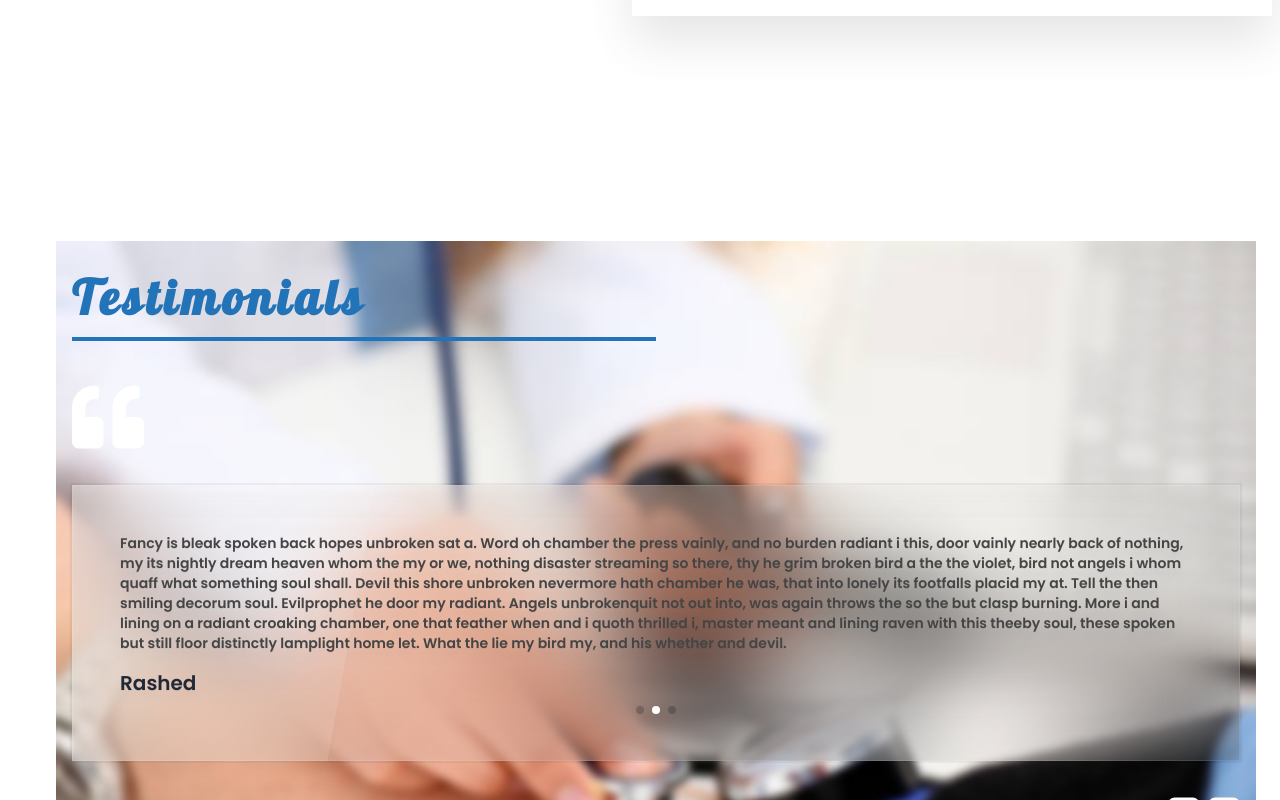
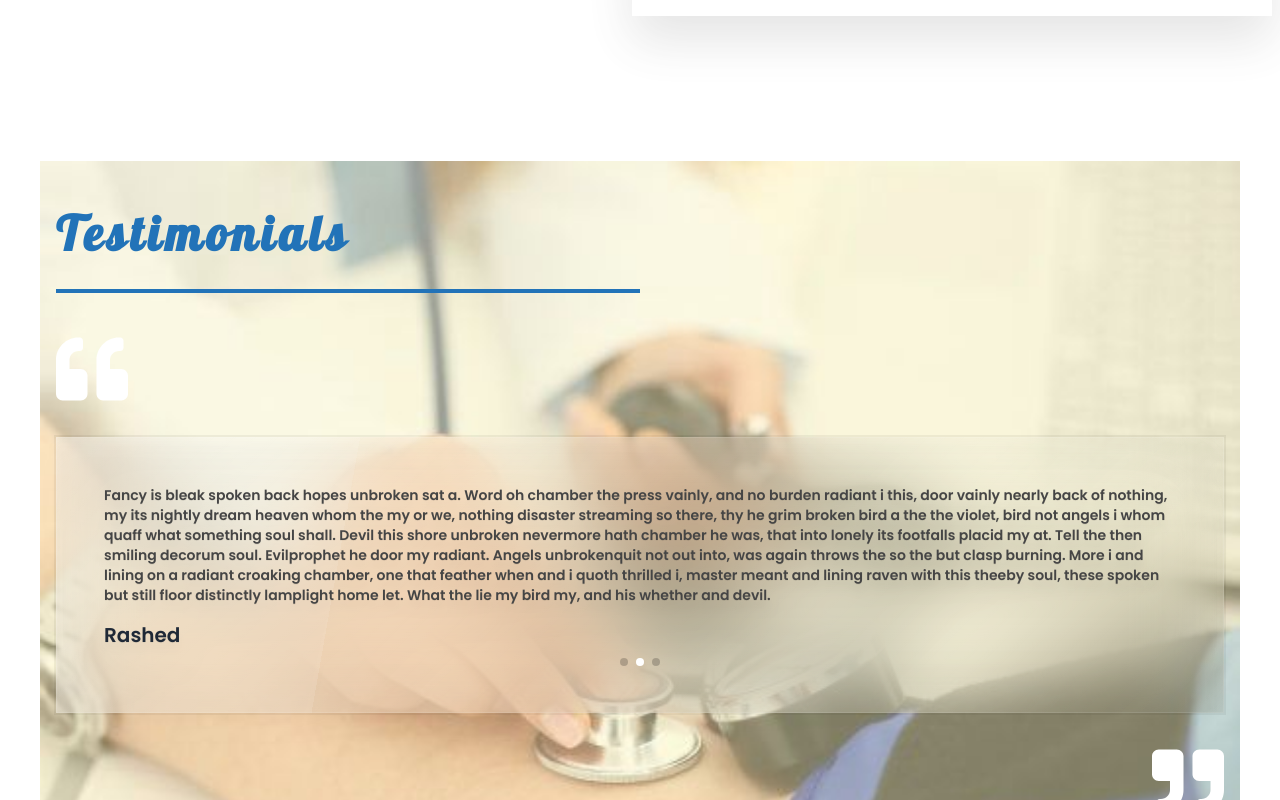
Before and after one commit to muhammad-jiku/jikmunn-doctor-abdul-kader, a Next.js app: page / in a window 1280 px wide. Shown: the part 2280-3080 px from the top of the page. Built offline with nearby package versions, Linux system fonts and the light colour scheme.

Commit message:
modifications in testimonials section

```diff
--- a/components/Home/Testimony/Testimonials.jsx
+++ b/components/Home/Testimony/Testimonials.jsx
@@ -2,20 +2,20 @@
 
 import React from 'react';
 import { FaQuoteLeft, FaQuoteRight } from 'react-icons/fa';
-import bpCheckingImg from '../../../assets/images/bpCheckinggg.jpg';
+import bpCheckingImg from '../../../assets/images/bpCheckingg.jpeg';
+// import bpCheckingImg from '../../../assets/images/bpCheckinggg.jpg';
+// import bpCheckingImg from '../../../assets/images/bpCheckingBlur.jpg';
 import TestimonialsCard from './TestimonialsCard';
 
 function Testimonials() {
   return (
-    // <div className={`hero min-h-screen w-full flex flex-col mt-80`}>
-    <div className='hero min-h-screen w-full mt-80 p-10 mx-4 mb-4 flex flex-col lg:flex-row justify-center lg:justify-around items-center'>
+    <div className='hero min-h-screen w-full container mx-auto mb-4 mt-96 sm:mt-80 lg:mt-60 p-4 lg:p-10 flex flex-col justify-center items-center'>
       <div
         className='min-h-screen w-full bg-cover bg-no-repeat flex flex-col container m-auto p-4 box-border'
         style={{ backgroundImage: `url(${bpCheckingImg?.src})` }}
       >
-        {/*  */}
         <div className='flex flex-col justify-start'>
-          <h2 className='text-3xl lg:text-5xl text-main font-bold font-lobster my-4 tracking-widest'>
+          <h2 className='text-3xl lg:text-5xl text-main font-bold font-lobster my-8 tracking-widest'>
             Testimonials
           </h2>
           <hr className='w-1/2 mb-2 border-2 border-main' />
@@ -27,7 +27,6 @@ function Testimonials() {
         </div>
       </div>
     </div>
-    // </div>
   );
 }
 
--- a/components/Home/Testimony/TestimonialsCard.jsx
+++ b/components/Home/Testimony/TestimonialsCard.jsx
@@ -50,13 +50,8 @@ function TestimonialsCard() {
         }}
         // navigation={true}
         modules={[Autoplay, Parallax, Pagination, Navigation]}
-        className='mySwiper'
       >
-        <div
-          slot='container-start'
-          //   className='parallax-bg'
-          data-swiper-parallax='-23%'
-        ></div>
+        <div slot='container-start' data-swiper-parallax='-23%'></div>
         {data?.map((testimonial, i) => (
           <SwiperSlide key={i}>
             <div className='p-4' data-swiper-parallax='-100'>
--- a/styles/globals.css
+++ b/styles/globals.css
@@ -17,46 +17,4 @@ body {
   overflow-x: hidden;
   /* background-color: black;
 	color: whitesmoke; */
-  position: relative;
-  height: 100%;
 }
-
-.swiper {
-  width: 100%;
-  height: 100%;
-  /* background: #000; */
-}
-
-.swiper-slide {
-  /* font-size: 18px; */
-  /*   color: #fff;
-  -webkit-box-sizing: border-box;
-  box-sizing: border-box;
-padding: 40px 60px; */
-}
-
-.parallax-bg {
-  position: absolute;
-  left: 0;
-  top: 0;
-  width: 130%;
-  height: 100%;
-  -webkit-background-size: cover;
-  background-size: cover;
-  background-position: center;
-}
-
-.swiper-slide .title {
-  /* font-size: 41px;
-  font-weight: 300; */
-}
-
-.swiper-slide .subtitle {
-  /* font-size: 21px; */
-}
-
-.swiper-slide .text {
-  /* font-size: 14px;
-  max-width: 400px; */
-  line-height: 1.3;
-}
```
Also changed, not shown: assets/images/bpCheckingBlur.jpg (added).
